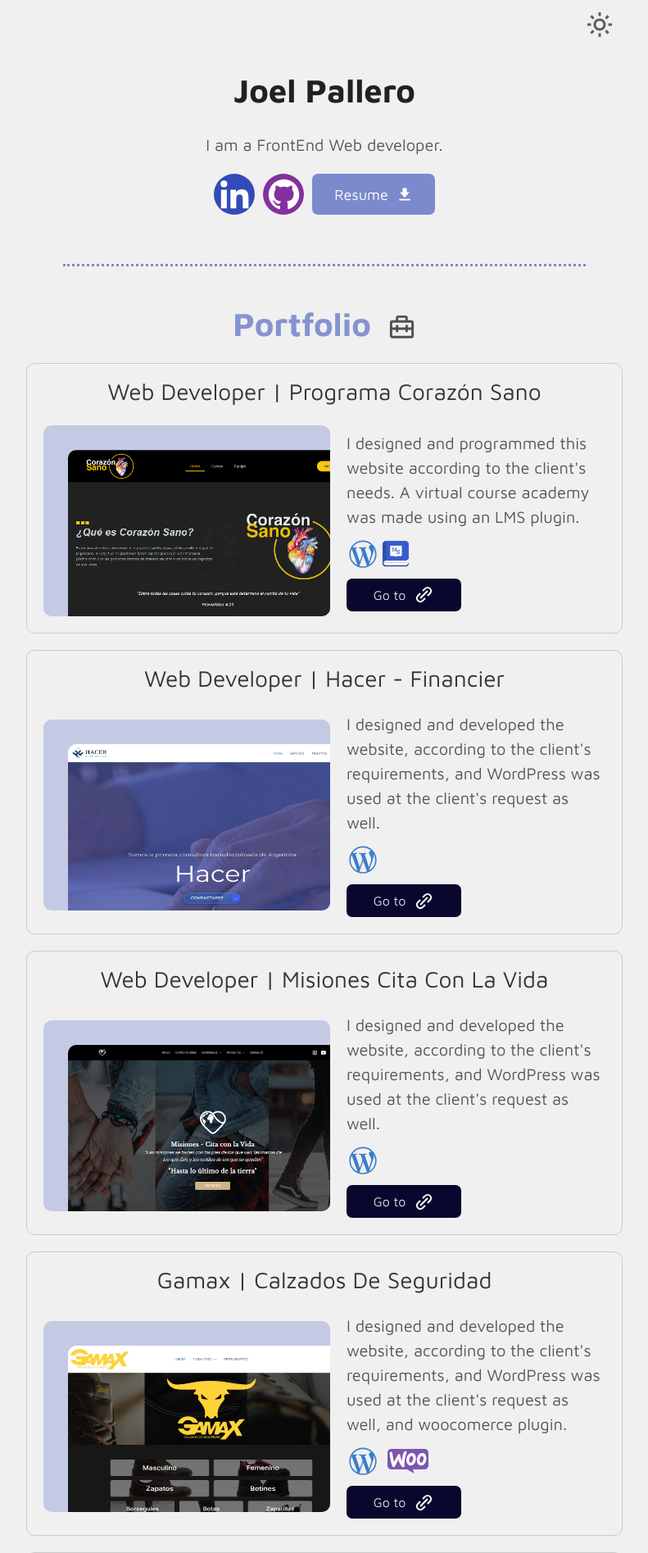
After one commit to JoelPallero/Portfolio, a PHP site: page /work.html in a window 1280 px wide. The commit adds this page. Shown: the top 1895 px of the page at 82% size, without its empty margins (254-1045 px from the left). Run offline with PHP 8.4, Linux system fonts and the light colour scheme.

Commit message:
add job
Last job added

```diff
--- a/css/app.css
+++ b/css/app.css
@@ -271,6 +271,14 @@ img {
     fill: #dddddd;
 }
 
+.site-title h2{
+    color: #212121;
+}
+
+.dark-mode .site-title h2{
+    color: var(--experience-color);
+}
+
 /* Profile introductioon */
 
 .profile{
@@ -508,8 +516,19 @@ img {
     font-size: 16px;
 }
 
-.svg-link {
+.svg-link,
+.load-port-brief {
     width: 25px;
+}
+
+.load-port{
+    width: 260px;
+    font-size: 18px;
+    margin-top: 2rem;
+}
+
+.load-port-brief svg{
+    fill: #285fd4 !important;
 }
 
 /* questions */
--- /dev/null
+++ b/work.html
@@ -0,0 +1,313 @@
+<!DOCTYPE html>
+<html lang="en">
+
+<head>
+    <meta charset="UTF-8">
+    <meta http-equiv="X-UA-Compatible" content="IE=edge">
+    <meta name="viewport" content="width=device-width, initial-scale=1.0">
+
+    <!-- Meta description -->
+    <meta
+            name="description"
+            content="Designer and Developer of the web site: Joel Pallero.
+                    This is a resume and portfolio web pages for those
+                    recruiters who looking for a good FrontEnd Developer.
+                    You can contact me anytime you need. Regards!">
+    <!-- End Meta description -->
+
+    <!-- Preloads and preconnects -->
+    <link rel="preconnect" href="https://fonts.googleapis.com">
+    <link rel="preconnect" href="https://fonts.gstatic.com" crossorigin>
+
+    <link rel="preload" href="/img/logo-tipo-small.png" as="image">
+    <link rel="shortcut icon" href="/img/logo-tipo-small.png" type="image/x-icon">
+
+    <link rel="preload" href="/css/normalize.css" as="style">
+    <link rel="stylesheet" href="/css/normalize.css">
+
+    <link rel="preload" href="/css/app.css" as="style">
+    <link rel="stylesheet" href="/css/app.css">
+
+
+    <title>Joel Pallero - FrontEnd Developer</title>
+
+</head>
+
+<body class="container">
+    <!-- header -->
+    <header class="header container">
+        <section class="skin">
+            <div class="logo" id="logo">
+                <a href="/" class="logo-img-container">
+                    <picture>
+                        <source srcset="img/profile-3.webp" type="image/webp">
+                        <source srcset="/img/profile-3.png" type="image/png">
+                        <img loading="lazy" src="/img/profile-3.png" alt="profile photo" class="logo-img">
+                    </picture>
+                </a>
+                <div class="caps">
+                    <a target="_blank" href="https://www.linkedin.com/in/joel-pallero/" class="sphere-link profile-links linkedin">
+                        <img loading="lazy" src="/img/icons/linkedin.svg" alt="LinkedIn">
+                    </a>
+                    <a target="_blank" href="https://github.com/JoelPallero" class="sphere-link profile-links github">
+                        <img loading="lazy" src="/img/icons/gh.svg" alt="LinkedIn">
+                    </a>
+                    <a href="/documents/resume-english.pdf" download="resume-joel-pallero.pdf" class="resume">
+                        CV
+                        <img loading="lazy" src="/img/icons/download.svg" alt="Download icon" class="download-icon">
+                    </a>
+                </div>
+            </div>
+            <div class="bg-mode" id="bg-mode">
+                <img loading="lazy" src="/img/icons/moon.svg" alt="dark mode" class="moon dark-mode-icon">
+                <img loading="lazy" src="/img/icons/sun.svg" alt="light mode" class="sun dark-mode-icon">
+            </div>
+        </section>
+    </header>
+
+
+
+    <main class="main container" id="main">
+        <!-- Who am i -->
+        <section class="profile">
+            <div class="introduction">
+                <a href="/" class="site-title">
+                    <h2 class="title-section">Joel Pallero</h2>
+                </a>
+                <p class="paragraph">I am a FrontEnd Web developer.</p>
+                <div class="caps" id="caps">
+                    <a target="_blank" href="https://www.linkedin.com/in/joel-pallero/" class="profile-links linkedin">
+                        <img loading="lazy" src="/img/icons/linkedin.svg" alt="LinkedIn">
+                    </a>
+                    <a target="_blank" href="https://github.com/JoelPallero" class="profile-links github">
+                        <img loading="lazy" src="/img/icons/gh.svg" alt="LinkedIn">
+                    </a>
+                    <a href="/documents/resume-english.pdf" download="resume-joel-pallero.pdf" class="resume">
+                        Resume
+                        <img loading="lazy" src="/img/icons/download.svg" alt="Download icon" class="download-icon">
+                    </a>
+                </div>
+            </div>
+        </section>
+
+        <!-- Job Experience -->
+        <section class="experience">
+            <div class="header-main">
+                <h2 class="title-section">
+                    Portfolio
+                </h2>
+                <img loading="lazy" src="/img//icons/case.svg" alt="briefcase" class="experience-icon">
+            </div>
+
+
+            <div class="dev-job">
+                <div class="jgeneral-title">
+                    <h3 class="job-title">Web Developer | Programa Corazón Sano</h3>
+                </div>
+                <div class="job-info">
+                    <div class="client-web">
+                        <a target="_blank" href="https://corazonsano.com.ar" class="link-img">
+                            <picture>
+                                <source srcset="/img/cs-web.webp" type="image/webp">
+                                <source srcset="/img/cs-web.png" type="image/png">
+                                <img loading="lazy" src="/img/cs-web.png" alt="Corazon Sano web" class="client-web-img">
+                            </picture>
+                        </a>
+                    </div>
+                    <div class="client-info">
+                        <p class="paragraph c-info">
+                            I designed and programmed this website according to the client's needs. A virtual course academy was made using an LMS plugin.
+                        </p>
+                        <div class="c-technology">
+                            <img loading="lazy" class="tech-icons" src="/img/icons/wordpress.svg" alt="wordpress">
+                            <img loading="lazy" class="tech-icons" src="/img/icons/ms.png" alt="masterstudy">
+                        </div>
+                        <a target="_blank" href="https://corazonsano.com.ar" class="c-button">
+                            Go to
+                            <img loading="lazy" src="/img/icons/link.svg" alt="link" class="svg-link">
+                        </a>
+                    </div>
+                </div>
+            </div>
+
+            <div class="dev-job">
+                <div class="jgeneral-title">
+                    <h3 class="job-title">Web Developer | Hacer - Financier</h3>
+                </div>
+                <div class="job-info">
+                    <div class="client-web">
+                        <a target="_blank" href="https://hacer.com.ar" class="link-img">
+                            <picture>
+                                <source srcset="/img/hacer-web.webp" type="image/webp">
+                                <source srcset="/img/hacer-web.png" type="image/png">
+                                <img loading="lazy" src="/img/hacer-web.png" alt="Hacer web" class="client-web-img">
+                            </picture>
+                        </a>
+                    </div>
+                    <div class="client-info">
+                        <p class="paragraph c-info">
+                            I designed and developed the website, according to the client's requirements, and WordPress was used at the client's request as well.
+                        </p>
+                        <div class="c-technology">
+                            <img loading="lazy" class="tech-icons" src="/img/icons/wordpress.svg" alt="wordpress">
+                        </div>
+                        <a target="_blank" href="https://hacer.com.ar" class="c-button">
+                            Go to
+                            <img loading="lazy" src="/img/icons/link.svg" alt="link" class="svg-link">
+                        </a>
+                    </div>
+                </div>
+            </div>
+
+            <div class="dev-job">
+                <div class="jgeneral-title">
+                    <h3 class="job-title">Web Developer | Misiones Cita con la Vida</h3>
+                </div>
+                <div class="job-info">
+                    <div class="client-web">
+                        <a target="_blank" href="https://misionescitaconlavida.com.ar" class="link-img">
+                            <picture>
+                                <source srcset="/img/misiones-web.webp" type="image/webp">
+                                <source srcset="/img/misiones-web.png" type="image/png">
+                                <img loading="lazy" src="/img/misiones-web.png" alt="Misiones web" class="client-web-img">
+                            </picture>
+                        </a>
+                    </div>
+                    <div class="client-info">
+                        <p class="paragraph c-info">
+                            I designed and developed the website, according to the client's requirements, and WordPress was used at the client's request as well.
+                        </p>
+                        <div class="c-technology">
+                            <img loading="lazy" class="tech-icons" src="/img/icons/wordpress.svg" alt="wordpress">
+                        </div>
+                        <a target="_blank" href="https://misionescitaconlavida.com.ar" class="c-button">
+                            Go to
+                            <img loading="lazy" src="/img/icons/link.svg" alt="link" class="svg-link">
+                        </a>
+                    </div>
+                </div>
+            </div>
+
+            <div class="dev-job">
+                <div class="jgeneral-title">
+                    <h3 class="job-title">Gamax | Calzados de Seguridad</h3>
+                </div>
+                <div class="job-info">
+                    <div class="client-web">
+                        <a target="_blank" href="https://gamax.com.ar" class="link-img">
+                            <picture>
+                                <source srcset="/img/gamax-web.webp" type="image/webp">
+                                <source srcset="/img/gamax-web.png" type="image/png">
+                                <img loading="lazy" src="/img/gamax-web.png" alt="Gamax web" class="client-web-img">
+                            </picture>
+                        </a>
+                    </div>
+                    <div class="client-info">
+                        <p class="paragraph c-info">
+                            I designed and developed the website, according to the client's requirements, and WordPress was used at the client's request as well, and woocomerce plugin.
+                        </p>
+                        <div class="c-technology">
+                            <img loading="lazy" class="tech-icons" src="/img/icons/wordpress.svg" alt="wordpress">
+                            <img loading="lazy" class="tech-icons woocommerce_logo" src="/img/icons/WooCommerce_logo.svg" alt="wordpress">
+                        </div>
+                        <a target="_blank" href="https://gamax.com.ar" class="c-button">
+                            Go to
+                            <img loading="lazy" src="/img/icons/link.svg" alt="link" class="svg-link">
+                        </a>
+                    </div>
+                </div>
+            </div>
+
+            <div class="dev-job">
+                <div class="jgeneral-title">
+                    <h3 class="job-title">Web Developer | Fundacion Esperanza</h3>
+                </div>
+                <div class="job-info">
+                    <div class="client-web">
+                        <a target="_blank" href="https://fundacionesperanza.com.ar" class="link-img">
+                            <picture>
+                                <source srcset="/img/fe-web.webp" type="image/webp">
+                                <source srcset="/img/fe-web.png" type="image/png">
+                                <img loading="lazy" src="/img/fe-web.png" alt="Fundacion Esperanza web" class="client-web-img">
+                            </picture>
+                        </a>
+                    </div>
+                    <div class="client-info">
+                        <p class="paragraph c-info">
+                            I designed and developed the website, according to the client's requirements, and WordPress was used at the client's request as well.
+                        </p>
+                        <div class="c-technology">
+                            <img loading="lazy" class="tech-icons" src="/img/icons/wordpress.svg" alt="wordpress">
+                            <img loading="lazy" class="tech-icons" src="/img/icons/css.svg" alt="css">
+                        </div>
+                        <a target="_blank" href="https://fundacionesperanza.com.ar" class="c-button">
+                            Go to
+                            <img loading="lazy" src="/img/icons/link.svg" alt="link" class="svg-link">
+                        </a>
+                    </div>
+                </div>
+            </div>
+
+            <div class="dev-job">
+                <div class="jgeneral-title">
+                    <h3 class="job-title">Collaboration | Maranatha</h3>
+                </div>
+                <div class="job-info">
+                    <div class="client-web">
+                        <a target="_blank" href="https://maranathaargentina.com" class="link-img">
+                            <picture>
+                                <source srcset="/img/maranatha-web.webp" type="image/webp">
+                                <source srcset="/img/maranatha-web.png" type="image/png">
+                                <img loading="lazy" src="/img/maranatha-web.png" alt="Maranatha web" class="client-web-img">
+                            </picture>
+                        </a>
+                    </div>
+                    <div class="client-info">
+                        <p class="paragraph c-info">
+                            I collaborated in the arrangement and correction of the website's functionalities, once it had been done by another developer.
+                        </p>
+                        <div class="c-technology">
+                            <img loading="lazy" class="tech-icons" src="/img/icons/wordpress.svg" alt="wordpress">
+                        </div>
+                        <a target="_blank" href="https://maranathaargentina.com" class="c-button">
+                            Go to
+                            <img loading="lazy" src="/img/icons/link.svg" alt="link" class="svg-link">
+                        </a>
+                    </div>
+                </div>
+            </div>
+
+
+
+        </section>
+    </main>
+
+    <!-- Footer -->
+    <footer class="footer">
+        <button class="email-container" id="copy-mail">
+            esteban.pallero@gmail.com
+            <div class="icons-container">
+                <img loading="lazy" src="/img/icons/copy.svg" alt="copy icon" class="ck-symbol copy-icon">
+                <img loading="lazy" src="/img/icons/checked.svg" alt="copy icon" class="ck-symbol check-icon">
+            </div>
+        </button>
+        <form class="form" id="contact-form">
+            <h2 class="subtitle">Contact Form</h2>
+            <input type="text" name="Name" placeholder="Name" id="client-name" required>
+
+            <input type="email" name="Email"
+            placeholder="Email" id="email" required>
+
+            <textarea name="Message" placeholder="Message" id="message" rows="5" cols="30" required></textarea>
+            <button type="submit" id="send-button" class=""> Send <span class="sent-check">✓</span></button>
+        </form>
+    </footer>
+
+    <!-- scripts -->
+    <script src="/js/header.js"></script>
+    <script src="/js/clipboard.js"></script>
+    <script src="/js/dark-mode.js"></script>
+    <script src="/js/form.js"></script>
+</body>
+
+</html>
```
Also changed, not shown: index.html (+39 -121 lines), img/cs-web.png (added), img/cs-web.webp (added), img/icons/case-white.svg (added), img/icons/ms.png (added).
